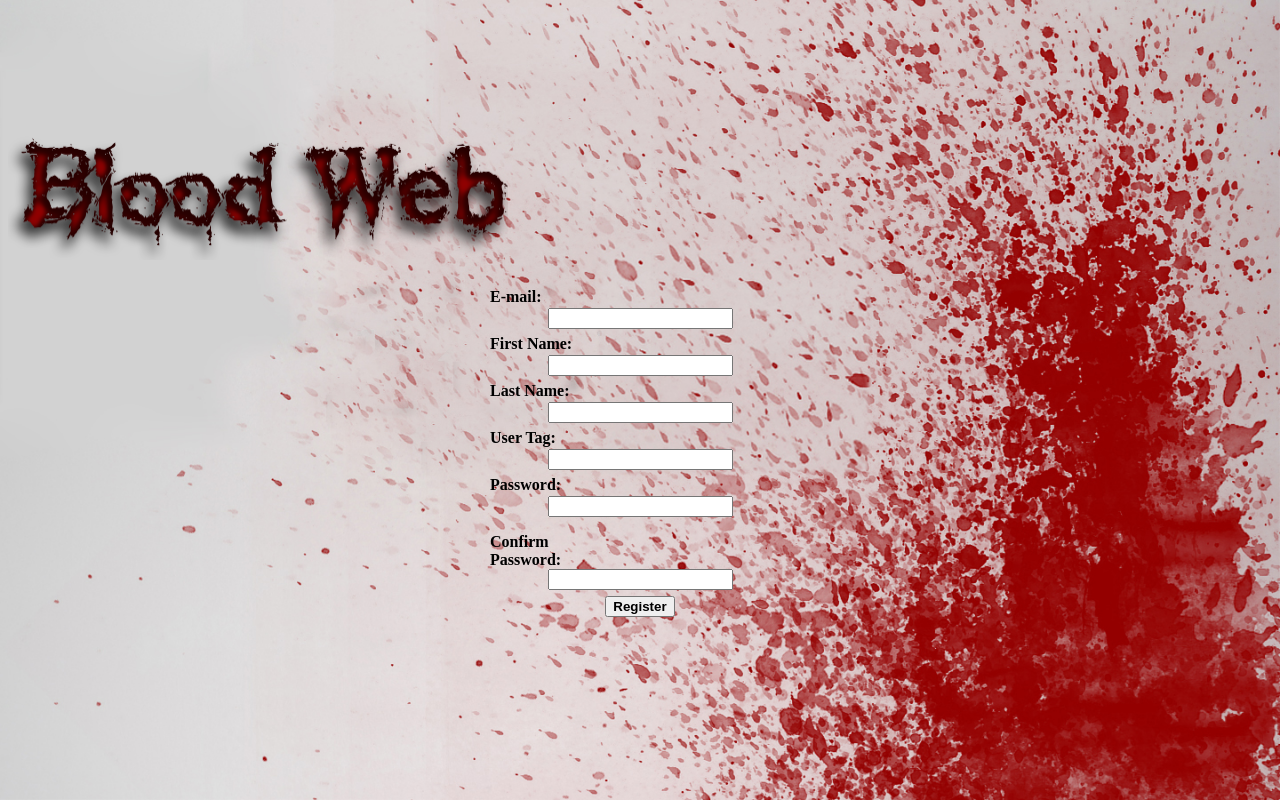
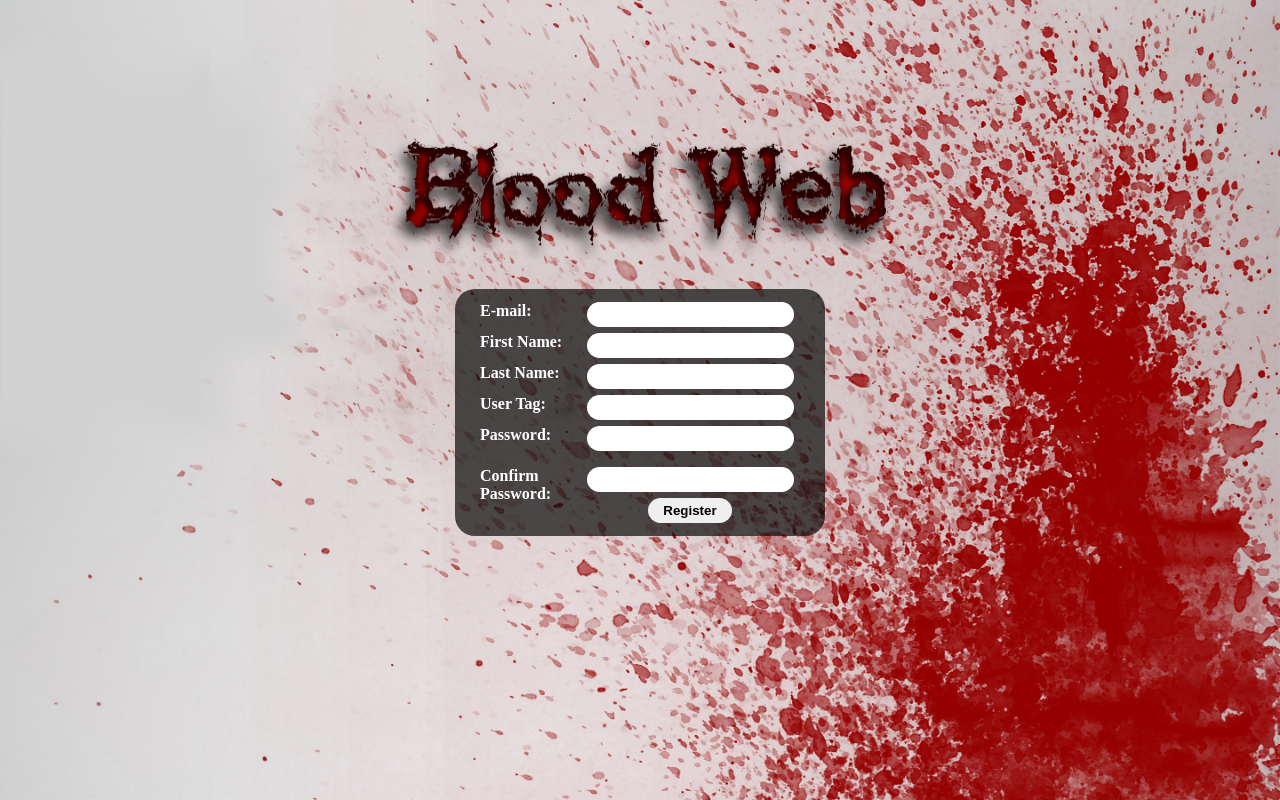
Before and after one commit to njszki-2016-14sz/Social-site, a PHP site: page /view/register.php in a window 1280 px wide. Run offline with PHP 8.4, Linux system fonts and the light colour scheme.

Commit message:
Redesigned register page

```diff
--- a/controll/pwStrength.js
+++ b/controll/pwStrength.js
@@ -23,40 +23,25 @@ function anim() {
 	}
 
 	if(strength < 2){
-		$(".easy").hide();
-		$(".medium").hide();
-		$(".hard").hide();
+		$(".easy").animate({ width: 'hide'});
+		$(".medium").animate({ width: 'hide'});
+		$(".hard").animate({ width: 'hide'});
 	}
 	switch(strength){
 		case 3:
-			$(".easy").show();
-			$(".medium").hide();
-			$(".hard").hide();
+			$(".easy").animate({ width: 'show'});
+			$(".medium").animate({ width: 'hide'});
+			$(".hard").animate({ width: 'hide'});
 			break;
 		case 4:
-			$(".easy").show();
-			$(".medium").show();
-			$(".hard").hide();
+			$(".easy").animate({ width: 'show'});
+			$(".medium").animate({ width: 'show'});
+			$(".hard").animate({ width: 'hide'});
 			break;
 		case 5:
-			$(".easy").show();
-			$(".medium").show();
-			$(".hard").show();
+			$(".easy").animate({ width: 'show'});
+			$(".medium").animate({ width: 'show'});
+			$(".hard").animate({ width: 'show'});
 			break;
 	}
-	/*if($(".easy").is(":hidden")) {
-		$(".easy").animate({
-            width: 'toggle'
-        });
-	}
-	if(true) {
-		$(".medium").animate( {
-            width: 'toggle'
-        });
-	}
-	if(true) {
-		$(".hard").animate( {
-            width: 'toggle'
-        });
-	}*/
 }
--- a/style/index.css
+++ b/style/index.css
@@ -16,7 +16,7 @@
 
 .item1 {
 	display: inline-table;
-	width: 120px;
+	width: 100px;
 	height: 20px;
 	float: left;
 	text-align: left;
@@ -24,7 +24,7 @@
 }
 
 .row {
-	width: 300px;
+	width: 320px;
 	margin: auto;
 }
 
@@ -32,6 +32,16 @@
 	border-radius: 15px;
 	padding: 5px 15px 5px 15px;
 	border-style:none;
+}
+
+.container {
+	width: 350px;
+	margin: auto;
+	padding: 10px;
+	background: rgba(10, 10, 10, 0.7);
+	z-index: -1;
+	border-radius: 20px;
+	color: white;
 }
 
 .pw_strength {
@@ -101,5 +111,13 @@ input[type="text"]:focus, input[type="password"]:focus {
 }
 
 input[type="submit"] {
+	font-family: Arial, Helvetica, sans-serif;
 	font-weight: bold;
+	outline: none;
+	transition: 0.2s;
 }
+
+input[type="submit"]:hover {
+	color: #950101;
+	background-color: #FCFCFC;
+}
--- a/view/register.php
+++ b/view/register.php
@@ -11,28 +11,29 @@
 	<body>
 	<form action="../controll/SignInControll.php" method="POST">
 		<div class="center">
-			<div class = "logo">
-				<img src="../img/logo_shaded.png" style="width:500px;height:134px;">
+			<div>
+				<img class = "logo" src="../img/logo_shaded.png">
 			</div>
+			<div class="container">
 				<div class="row spacing">
 					<div class="item1">E-mail:</div>
-				<div><input type="text" name="E_mail"></div>
+					<div><input class="round" type="text" name="E_mail"></div>
 				</div>
 				<div class="row spacing">
 					<div class="item1">First Name:</div>
-				<div><input type="text" name="FirstName"></div>
+					<div><input class="round" type="text" name="FirstName"></div>
 				</div>
 				<div class="row spacing">
 					<div class="item1">Last Name:</div>
-				<div><input type="text" name="LastName"></div>
+					<div><input class="round" type="text" name="LastName"></div>
 				</div>
 				<div class="row spacing">
 					<div class="item1">User Tag:</div>
-				<div><input type="text" name="UserName"></div>
+					<div><input class="round" type="text" name="UserName"></div>
 				</div>
 				<div class="row spacing">
 					<div class="item1">Password:</div>
-				<div><input id="Pw" onkeyup="anim()" type="password" name="Pw"></div>
+					<div><input class="round" id="Pw" onkeyup="anim()" type="password" name="Pw"></div>
 				</div>
 				<div class="row">
 					<div class="pw_strength">
@@ -45,7 +46,7 @@
 				</div>
 				<div class="row spacing">
 					<div class="item1">Confirm Password:</div>
-				<div> <input type="password" name="Pw_conf"> </div>
+					<div> <input class="round" type="password" name="Pw_conf"> </div>
 				</div>
 				<?php
 				session_start();
@@ -59,7 +60,8 @@
 				}
 				?>
 				<div class="row spacing">
-				<input type="submit" name="Register" value="Register">
+					<input class="round" type="submit" name="Register" value="Register">
+				</div>
 			</div>
 
 		</div>
```
Lines whose indentation alone changed are shown as unchanged.
